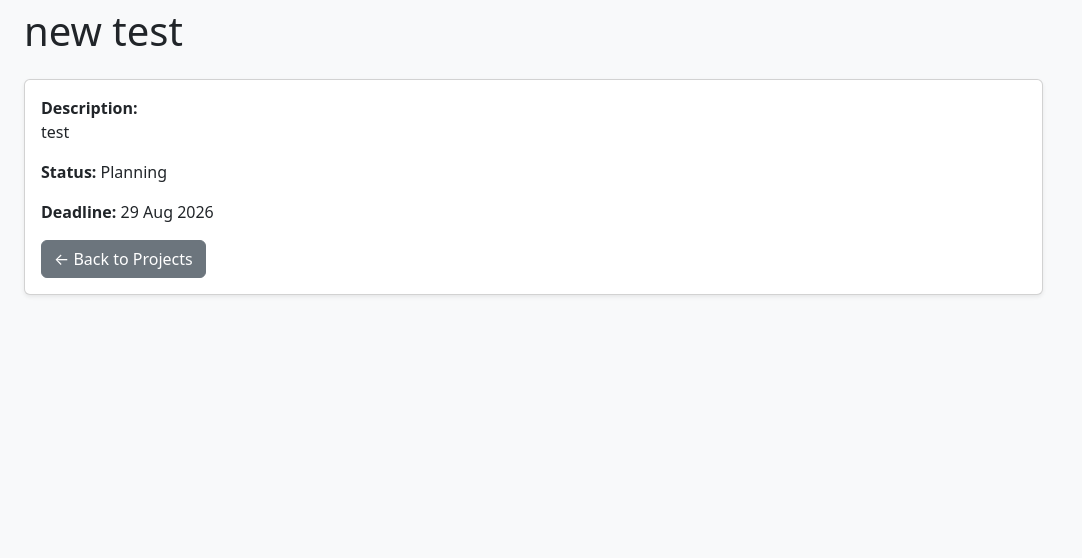
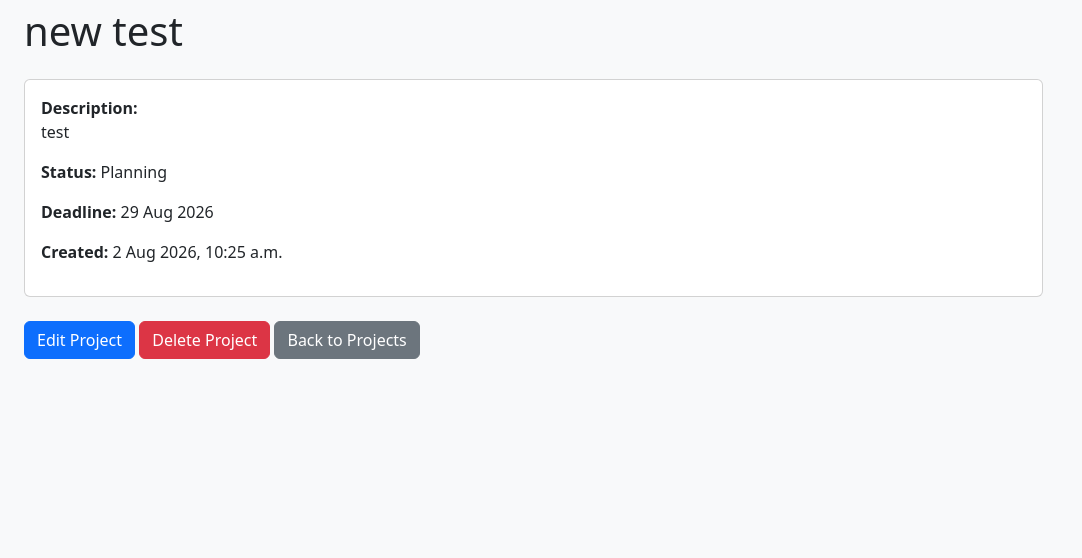
Before and after one commit to colin-182/student-portal, a Django app: page /projects/3/ in a window 1280 px wide. Shown: the part 253-811 px from the top of the page, without its empty margins (0-1082 px from the left). Run offline with Django 5.2, Linux system fonts and the light colour scheme; data comes from the database, SQL or seed files in the repository; both versions use the stored data as it was after the commit.

Commit message:
edit and delete button added to project page, tested and running

```diff
--- a/projects/templates/projects/project_detail.html
+++ b/projects/templates/projects/project_detail.html
@@ -10,8 +10,10 @@
     {{ project.title }}
 </h1>
 
-<div class="card shadow-sm">
+<div class="card">
+
     <div class="card-body">
+
         <p>
             <strong>Description:</strong><br>
             {{ project.description }}
@@ -27,10 +29,35 @@
             {{ project.deadline }}
         </p>
 
-        <a href="{% url 'projects:list' %}" class="btn btn-secondary">
-            ← Back to Projects
-        </a>
+        <p>
+            <strong>Created:</strong>
+            {{ project.created_at }}
+        </p>
+
     </div>
+
+</div>
+
+<div class="mt-4">
+
+    <a
+        href="{% url 'projects:update' project.pk %}"
+        class="btn btn-primary">
+        Edit Project
+    </a>
+
+    <a
+        href="{% url 'projects:delete' project.pk %}"
+        class="btn btn-danger">
+        Delete Project
+    </a>
+
+    <a
+        href="{% url 'projects:list' %}"
+        class="btn btn-secondary">
+        Back to Projects
+    </a>
+
 </div>
 
 {% endblock %}
```
Also changed, not shown: db.sqlite3.
